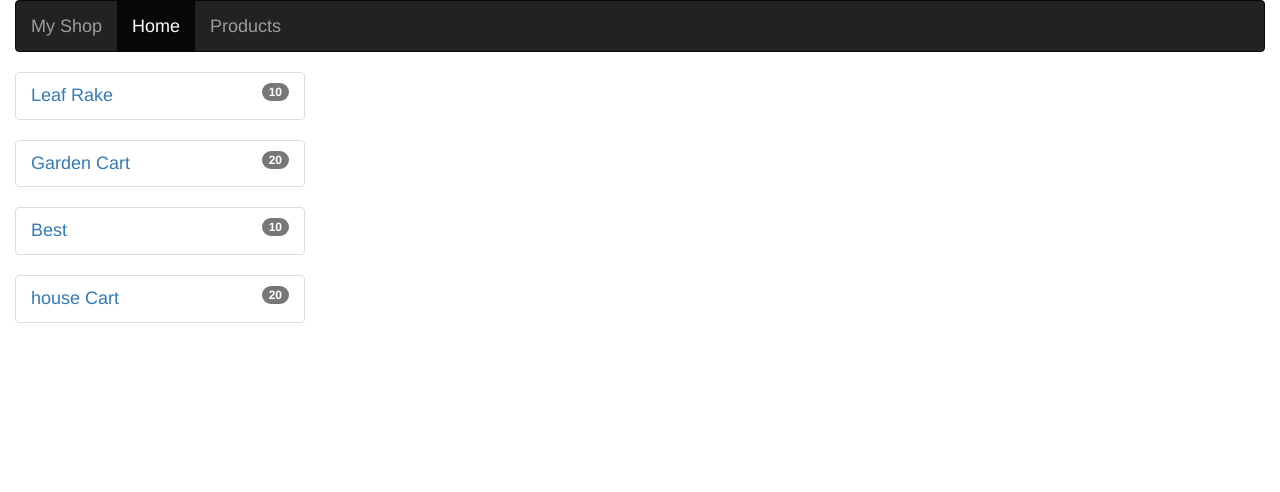
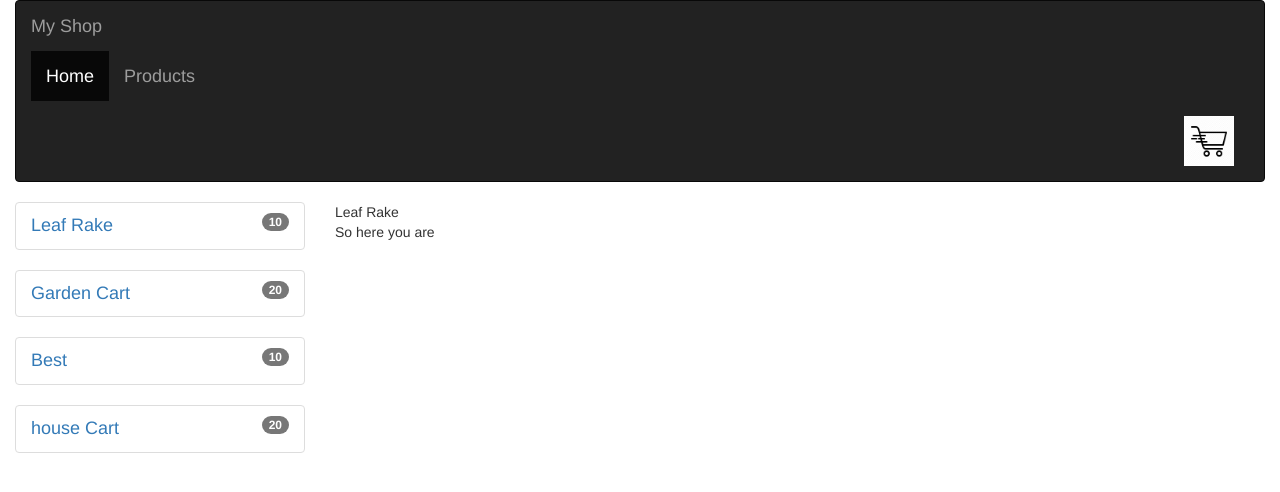
Before and after one commit to mdixtm/angular-poco, an Angular app: page /cart/1 in a window 1280 px wide. Before the commit this address led to /. Shown: the top 492 px of the page. Built offline with nearby package versions, Linux system fonts and the light colour scheme.

Commit message:
Basic cart

```diff
--- a/src/api/products/products.json
+++ b/src/api/products/products.json
@@ -55,7 +55,7 @@
         "categoryId" : 1
     },
     {
-        "productId": 8,
+        "productId": 11,
         "productName": "Saw3",
         "productCode": "TBX-0022",
         "releaseDate": "May 15, 2016",
@@ -66,7 +66,7 @@
         "categoryId" : 2
     },
     {
-        "productId": 10,
+        "productId": 12,
         "productName": "Video Game Controller - M",
         "productCode": "GMG-0042",
         "releaseDate": "October 15, 2015",
--- a/src/app/app.component.css
+++ b/src/app/app.component.css
@@ -0,0 +1,9 @@
+.cart-slot {
+    float: right;
+    margin-left: 1000px;
+}
+
+.cart-image {
+    width: 50px;
+    background-color: white;
+}
--- a/src/app/app.component.html
+++ b/src/app/app.component.html
@@ -7,6 +7,12 @@
         <ul class="nav navbar-nav">
           <li class="active"><a [routerLink]="['/home']">Home</a></li>
           <li><a [routerLink]="['/products']">Products</a></li>
+          <li class="cart-slot">
+            <a [routerLink]="['/cart']">
+            <img src='./assets/images/cart.png'
+                 class="cart-image">
+            </a>
+          </li>
         </ul>
       </div>
     </nav>
--- a/src/app/app.module.ts
+++ b/src/app/app.module.ts
@@ -7,6 +7,8 @@ import { HomeComponent } from './home/home.component';
 import { MenuModule} from './menu/menu.module';
 import { HomeModule } from './home/home.module';
 import { ProductsModule } from './products/product.module';
+import { CartModule } from './cart/cart.module';
+import { CartComponent } from './cart/cart.component';
 
 @NgModule({
   declarations: [
@@ -18,10 +20,12 @@ import { ProductsModule } from './products/product.module';
     RouterModule.forRoot([
       { path: 'home', component: HomeComponent},
       { path: '', redirectTo: 'home', pathMatch: 'full'},
-      { path: '', redirectTo: 'home', pathMatch: 'full'}
+      { path: '', redirectTo: 'home', pathMatch: 'full'},
+      { path: 'cart', component: CartComponent},
     ]),
     MenuModule,
     ProductsModule,
+    CartModule,
     HomeModule,
   ],
   providers: [],
--- /dev/null
+++ b/src/app/cart/cart-service.ts
@@ -0,0 +1,4 @@
+import { Injectable } from "@angular/core";
+
+@Injectable()
+export class CartService {}
--- /dev/null
+++ b/src/app/cart/cart.component.html
@@ -0,0 +1,5 @@
+<div *ngIf="product">
+    {{product.productName}}
+</div>
+
+So here you are
--- /dev/null
+++ b/src/app/cart/cart.component.ts
@@ -0,0 +1,30 @@
+import {Component, OnInit} from '@angular/core';
+import { CartService } from './cart-service';
+import { ActivatedRoute } from '@angular/router';
+import { ProductsService } from '../products/products-service';
+import { IProduct } from '../products/product';
+
+@Component({
+    templateUrl: './cart.component.html'
+})
+
+export class CartComponent implements OnInit{
+
+    constructor(private _cartService: CartService,
+                private _productsService: ProductsService,
+                private _route: ActivatedRoute) {}
+
+    product : IProduct;
+    errorMessage : "This is an error message";
+
+    ngOnInit(): void
+    {
+        let productId = +this._route.snapshot.paramMap.get('productId');
+
+        this._productsService.getProductItems()
+        .subscribe(products => {
+            this.product = products.find((product : IProduct) =>
+            product.productId === productId);
+        },error => this.errorMessage = <any>error);
+    }
+}
--- a/src/app/products/product.module.ts
+++ b/src/app/products/product.module.ts
@@ -6,12 +6,14 @@ import { ProductsService } from './products-service';
 import { ProductDetailComponent } from './product-detail.component';
 import { BrowserModule } from '@angular/platform-browser';
 import { FormsModule } from '@angular/forms';
+import { CartComponent } from '../cart/cart.component';
 @NgModule({
   imports: [
     BrowserModule,
     CommonModule,
     RouterModule.forChild([
       { path: 'products', component: ProductsComponent},
+      { path: 'cart/:productId', component: CartComponent},
       { path: 'productDetails/:productId',
          component: ProductDetailComponent },
     ]),
--- a/src/app/products/products.component.html
+++ b/src/app/products/products.component.html
@@ -36,7 +36,7 @@
                              </a>
                         </td>
                         <td>
-                            <button>Add to cart</button>
+                            <button (click)='addToCart(product.productId)'>Add to cart</button>
                         </td>
                         <td> {{product.price}} </td>
                     </tr>
--- a/src/app/products/products.component.ts
+++ b/src/app/products/products.component.ts
@@ -1,7 +1,7 @@
 import { Component, OnInit } from '@angular/core';
 import { IProduct } from './product';
 import { ProductsService } from './products-service';
-import { ActivatedRoute } from '@angular/router';
+import { ActivatedRoute, Router } from '@angular/router';
 
 @Component({
     styleUrls: ['./products.component.css'],
@@ -15,7 +15,8 @@ export class ProductsComponent implements OnInit {
     errorMessage: "This is an eror message";
 
     constructor(private _productsService: ProductsService,
-                private _route: ActivatedRoute) {}
+                private _route: ActivatedRoute,
+                private _router: Router) {}
 
     ngOnInit(): void {
         this._productsService.getProductItems()
@@ -53,4 +54,7 @@ export class ProductsComponent implements OnInit {
             product.productName.toLocaleLowerCase().indexOf(filterBy) !== -1);
     }
 
+    addToCart(productId: number) {
+        this._router.navigate(['/cart', productId]);
+    }
 }
```
Also changed, not shown: src/app/cart/cart.module.ts (added, +23 -0 lines), src/assets/images/cart.png (added).
